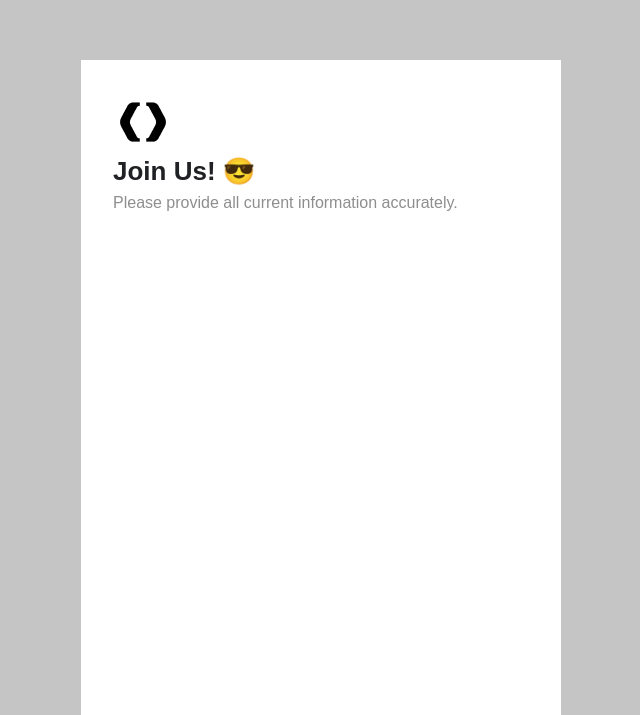
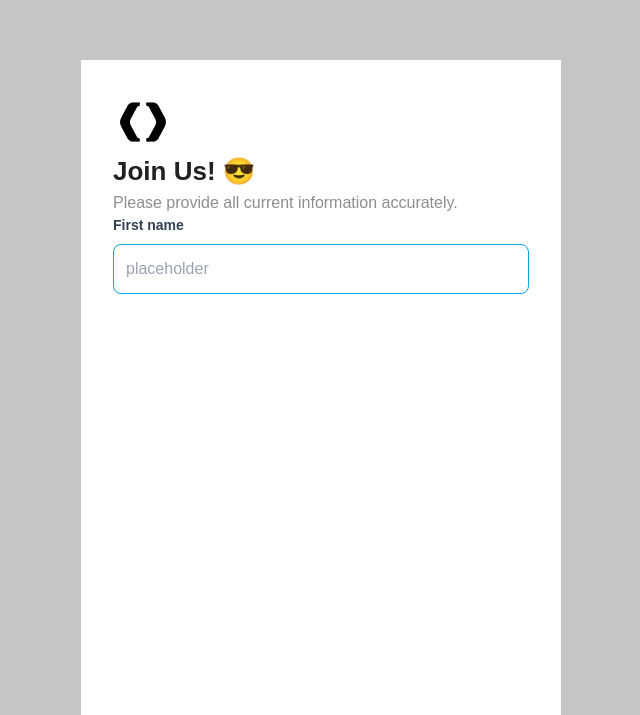
Before and after one commit to Jagaa1122/multi-step-form, a Next.js app: page / in a window 1280 px wide. Shown: the part 122-837 px from the top of the page, without its empty margins (319-959 px from the left). Built offline with nearby package versions, Linux system fonts and the light colour scheme.

Commit message:
placeholder

```diff
--- a/src/components/Step1.jsx
+++ b/src/components/Step1.jsx
@@ -7,8 +7,17 @@ export default function Home() {
         <p className="text-[#8E8E8E]">
           Please provide all current information accurately.
         </p>
-        <div>
-          <div></div>
+        <div className="flex flex-col items-start gap-7 w-[416px]">
+          <div className="flex flex-col items-start gap-2 self-stretch">
+            <p className="text-[#334155] text-[14px] font-semibold">
+              First name
+            </p>
+            <input
+              className="flex p-3 items-center self-stretch rounded-lg border-[1px] border-solid border-[#0ca5e9] "
+              type="text"
+              placeholder="placeholder"
+            />
+          </div>
           <div></div>
           <div></div>
         </div>
```
